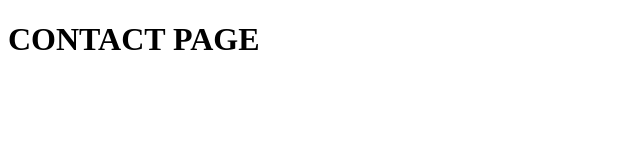
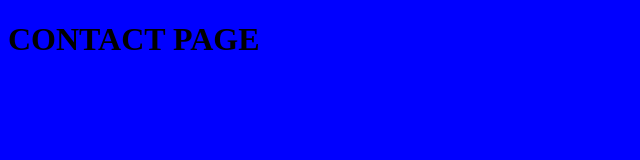
Before and after one commit to sabaalmas/Node.jsProject, a website: page contact.html in a window 1280 px wide. Shown: the whole page, without its empty margins (0-640 px from the left). Drawn offline with Linux system fonts and the light colour scheme.

Commit message:
add reference link of css to html files of aboutpage, contact page

```diff
--- a/contact.html
+++ b/contact.html
@@ -4,6 +4,7 @@
 <meta charset="UTF-8">
 <meta name="viewport" content="width=device-width, initial-scale=1.0">
 <meta http-equiv="X-UA-Compatible" content="ie=edge">
+<link rel="stylesheet" href="css/contact.css">
 <title>Document</title>
 </head>
 <body>
```
Also changed, not shown: about.html (+1 -0 lines).
